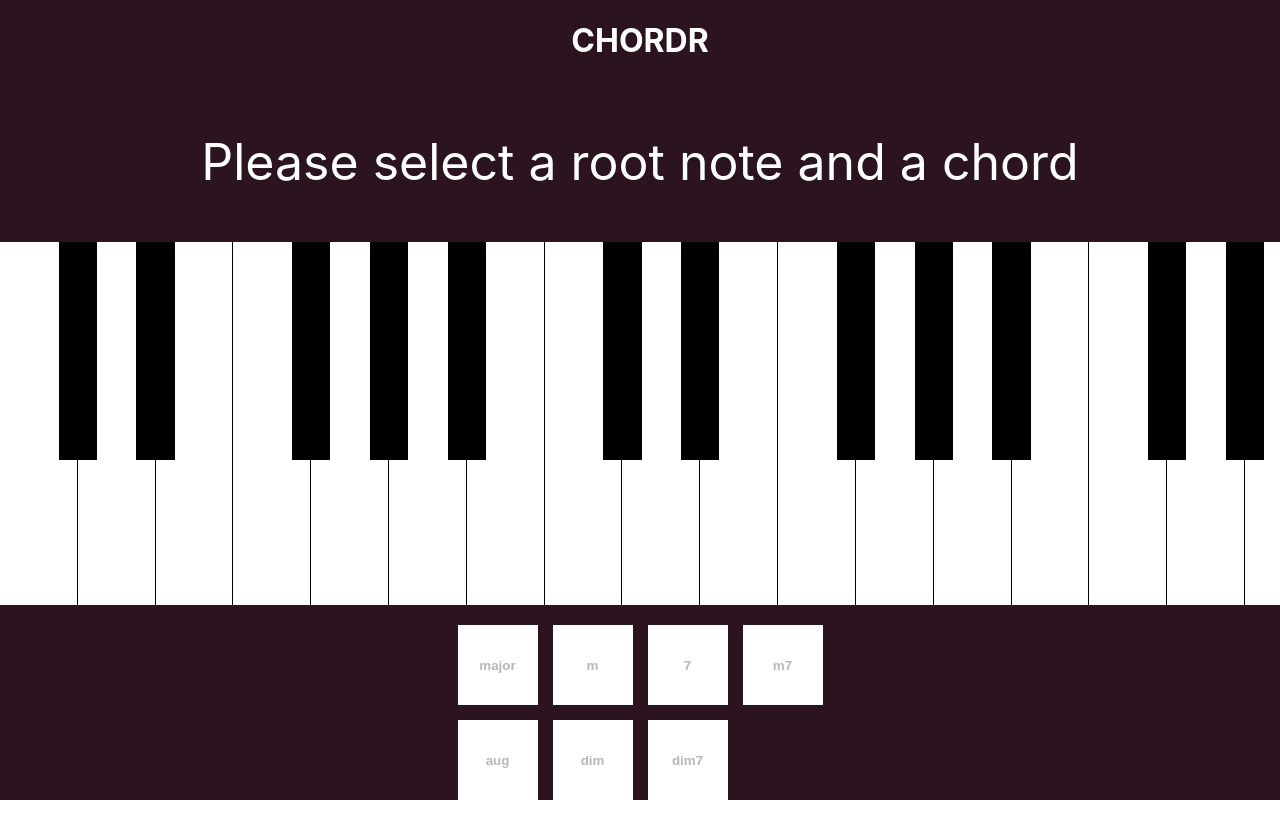
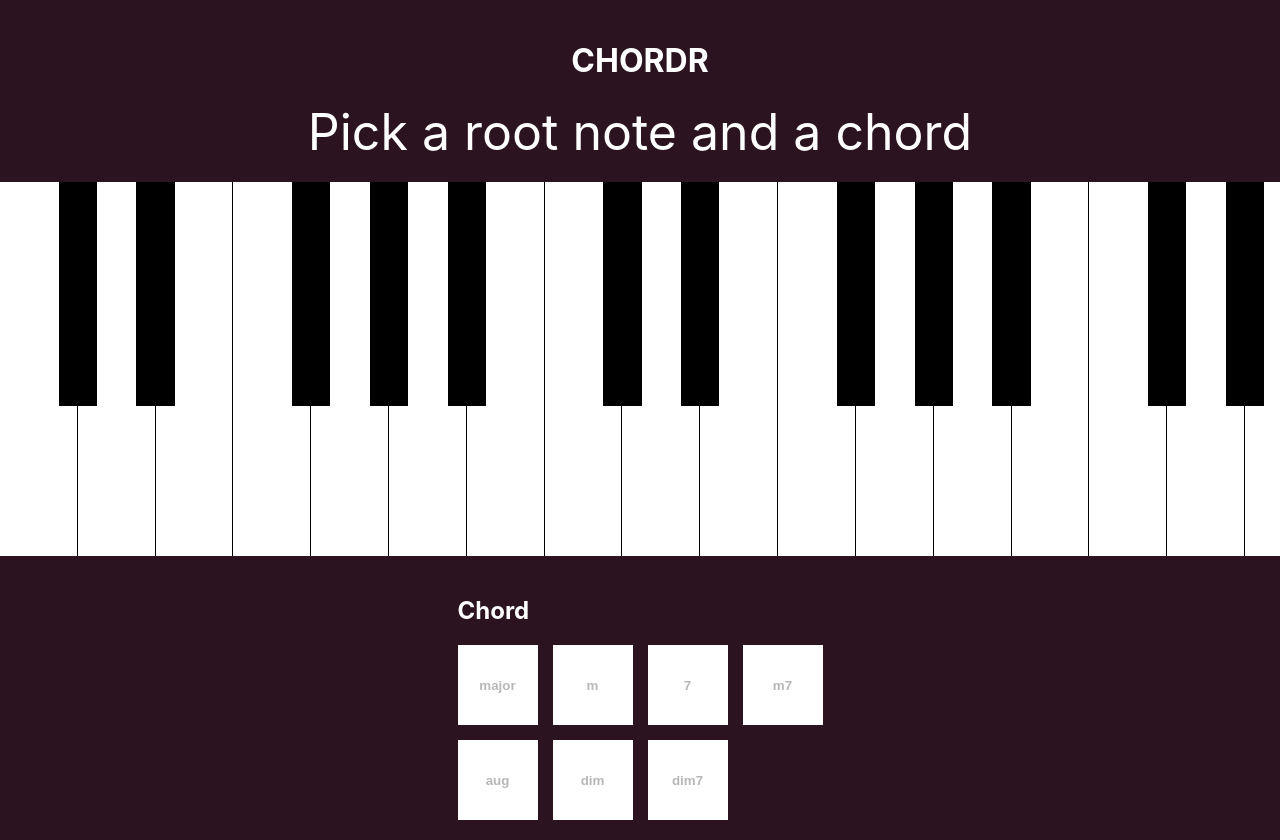
Before and after one commit to no-creative-name/chordr, a React (Create React App) app: page / in a window 1280 px wide. Before the commit the page ends 800 px from the top, so only its background shows below. Built offline with nearby package versions, Linux system fonts and the light colour scheme.

Commit message:
feat: update general styling

```diff
--- a/src/App.tsx
+++ b/src/App.tsx
@@ -14,13 +14,19 @@ const Background = styled.div`
   width: 100vw;
   height: 100vh;
   background-color: ${COLORS.darkPurple};
+  padding: 20px 0;
 `
 
-const Heading = styled.h1`
+const Headline1 = styled.h1`
+  color: white;
+`
+
+const Headline2 = styled.h2`
   color: white;
 `
 
 const ChordDisplay = styled.p`
+  margin: 0 0 20px 0;
   font-size: 20px;
   color: white;
 
@@ -32,12 +38,7 @@ const ChordDisplay = styled.p`
 const ButtonArea = styled.div`
   display: flex;
   flex-direction: column;
-  align-items: center;
   margin-top: 20px;
-
-  > *:not(:first-child) {
-    margin-top: 20px;
-  }
 
   @media (min-width: ${BREAKPOINTS.desktop}) {
     flex-direction: row;
@@ -55,9 +56,9 @@ export const App: React.FC = () => {
 
   return (
     <Background>
-      <Heading>CHORDR</Heading>
+      <Headline1>CHORDR</Headline1>
       <ChordDisplay>
-        {rootNoteIdx && chordKey ? getChordName(rootNoteIdx, chordKey) : 'Please select a root note and a chord'}
+        {rootNoteIdx && chordKey ? getChordName(rootNoteIdx, chordKey) : 'Pick a root note and a chord'}
       </ChordDisplay>
       <PianoRoll
         rootIdx={rootNoteIdx}
@@ -72,7 +73,8 @@ export const App: React.FC = () => {
           }
         }}>
       </PianoRoll>
-      <ButtonArea>
+      <ButtonArea> <div>
+        <Headline2>Chord</Headline2>
         <ChordSelection
           isDisabled={!rootNoteIdx}
           selectedChordKey={chordKey}
@@ -81,15 +83,20 @@ export const App: React.FC = () => {
             setChordKey(chordKey === cKey ? undefined : cKey);
           }}>
         </ChordSelection>
+      </div>
         {
-          chordKey ?
+          chordKey
+            ? <div>
+              <Headline2>Inversion</Headline2>
               <InversionSelection
                 numberOfInversions={getChordNotesForKey(chordKey).length}
                 selectedInversionIdx={inversionIdx}
                 onInversionSelect={iIdx => {
                   setInversionIdx(inversionIdx === iIdx ? 0 : iIdx);
                 }}>
-            </InversionSelection> : ''
+              </InversionSelection>
+            </div>
+            : ''
         }
       </ButtonArea>
     </Background>
--- /dev/null
+++ b/src/components/button-container/index.tsx
@@ -0,0 +1,13 @@
+import styled from "styled-components";
+import { BREAKPOINTS } from "../../constants";
+
+export const ButtonContainer = styled.div`
+  display: grid;
+  grid-template-columns: 1fr 1fr 1fr;
+  gap: 15px;
+
+  @media (min-width: ${BREAKPOINTS.desktop}) {
+    gap: 15px;
+    grid-template-columns: 1fr 1fr 1fr 1fr;
+  }
+`
--- /dev/null
+++ b/src/components/button/index.tsx
@@ -0,0 +1,11 @@
+import styled from "styled-components";
+import { COLORS } from "../../constants";
+
+export const Button = styled.button<{ isActive: boolean }>`
+  width: 80px;
+  height: 80px;
+  background-color: ${(props) => props.isActive ? COLORS.coolGrey : 'white'};
+  border: unset;
+  font-weight: 600;
+  cursor: pointer;
+`
--- a/src/components/chord-selection/index.tsx
+++ b/src/components/chord-selection/index.tsx
@@ -1,26 +1,12 @@
-import styled from "styled-components"
-import { CHORDS, COLORS } from "../../constants"
+import { CHORDS } from "../../constants"
+import { Button } from "../button"
+import { ButtonContainer } from "../button-container"
 
 interface ChordSelectionProps {
   isDisabled: boolean;
-  selectedChordKey: string | undefined;
+  selectedChordKey: string | undefined;
   onChordSelect(chordKey: string): void;
 }
-
-const ChordButtonContainer = styled.div`
-  display: grid;
-  grid-template-columns: 1fr 1fr 1fr 1fr;
-  gap: 15px;
-`
-
-const ChordButton = styled.button<{ isActive: boolean }>`
-  width: 80px;
-  height: 80px;
-  background-color: ${(props) => props.isActive ? COLORS.coolGrey : 'white'};
-  border: unset;
-  font-weight: 600;
-  cursor: pointer;
-`
 
 export const ChordSelection: React.FC<ChordSelectionProps> = ({
   isDisabled,
@@ -28,14 +14,15 @@ export const ChordSelection: React.FC<ChordSelectionProps> = ({
   onChordSelect,
 }) => {
   return (
-    <ChordButtonContainer>
+    <ButtonContainer>
       {
         CHORDS.map(chord =>
-          <ChordButton
+          <Button
             disabled={isDisabled}
             onClick={() => onChordSelect(chord.key)}
-            isActive={chord.key === selectedChordKey}>{chord.key}</ChordButton>)
+            isActive={chord.key === selectedChordKey}>{chord.key}
+          </Button>)
       }
-    </ChordButtonContainer>
+    </ButtonContainer>
   )
 }
--- a/src/components/inversion-selection/index.tsx
+++ b/src/components/inversion-selection/index.tsx
@@ -1,40 +1,25 @@
-import styled from "styled-components"
-import { COLORS } from "../../constants"
+import { Button } from "../button"
+import { ButtonContainer } from "../button-container"
 
 interface InversionSelectionProps {
   numberOfInversions: number;
-  selectedInversionIdx: number | undefined;
+  selectedInversionIdx: number | undefined;
   onInversionSelect(inversionIndex: number): void;
 }
-
-const InversionButtonContainer = styled.div`
-  display: grid;
-  grid-template-columns: 1fr 1fr 1fr 1fr;
-  gap: 15px;
-`
-
-const InversionButton = styled.button<{ isActive: boolean }>`
-width: 80px;
-height: 80px;
-  background-color: ${(props) => props.isActive ? COLORS.coolGrey : 'white'};
-  border: unset;
-  font-weight: 600;
-  cursor: pointer;
-`
 
 export const InversionSelection: React.FC<InversionSelectionProps> = ({
   numberOfInversions,
   selectedInversionIdx,
   onInversionSelect,
 }) => {
-  return <InversionButtonContainer>
+  return <ButtonContainer>
     {
-      Array.from(Array(numberOfInversions)).map((_, index) => <InversionButton
+      Array.from(Array(numberOfInversions)).map((_, index) => <Button
         isActive={selectedInversionIdx === index}
         onClick={() => onInversionSelect(index)}
       >
         {index}
-      </InversionButton>)
+      </Button>)
     }
-  </InversionButtonContainer>
+  </ButtonContainer>
 }
--- a/src/components/piano-roll/index.tsx
+++ b/src/components/piano-roll/index.tsx
@@ -15,6 +15,7 @@ const PianoRollContainer = styled.div`
   overflow: scroll;
   max-width: 100%;
   height: 50vh;
+  min-height: 250px;
 `
 
 export const PianoRoll: React.FC<PianoRollProps> = ({
```
Also changed, not shown: 2 other files (tests, documents, lock files or other folders). Lines whose indentation alone changed are shown as unchanged.
